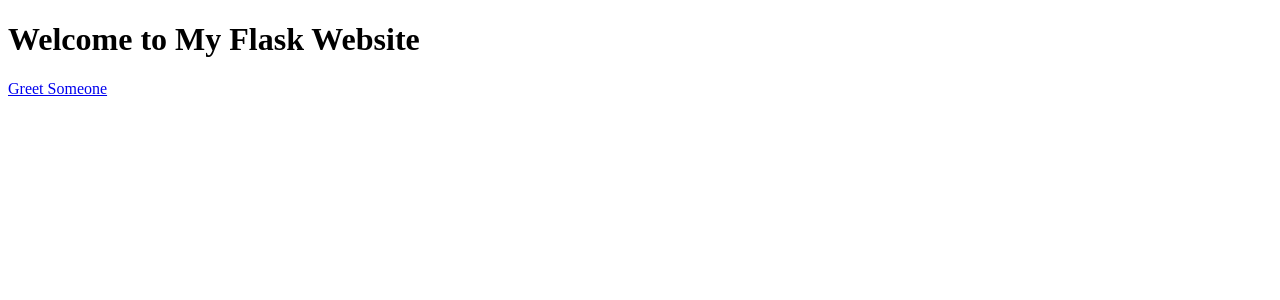
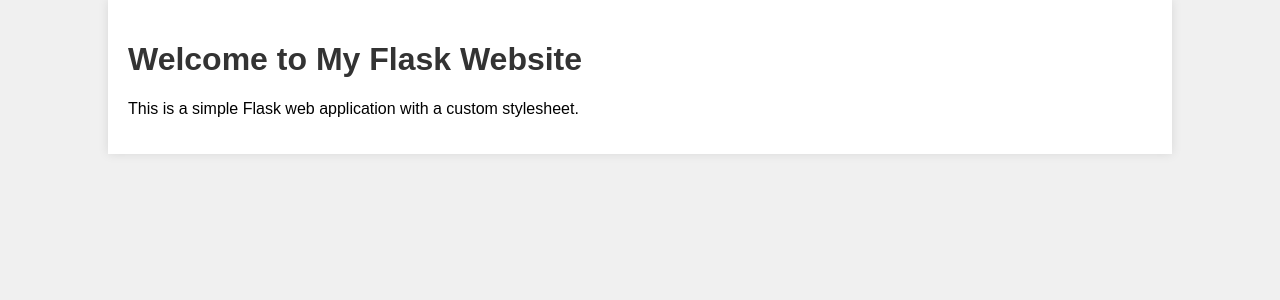
Before and after one commit to XenonNeK0/Web, a Flask app: page / in a window 1280 px wide. Shown: the top 300 px of the page. Run offline with Flask 3, Linux system fonts and the light colour scheme.

Commit message:
css网页部分

```diff
--- /dev/null
+++ b/FlaskWeb/static/styles.css
@@ -0,0 +1,19 @@
+/* styles.css */
+body {
+    font-family: Arial, sans-serif;
+    background-color: #f0f0f0;
+    margin: 0;
+    padding: 0;
+}
+
+h1 {
+    color: #333;
+}
+
+.container {
+    width: 80%;
+    margin: 0 auto;
+    padding: 20px;
+    background-color: #fff;
+    box-shadow: 0 0 10px rgba(0, 0, 0, 0.1);
+}
--- a/FlaskWeb/templates/index.html
+++ b/FlaskWeb/templates/index.html
@@ -3,10 +3,13 @@
 <head>
     <meta charset="UTF-8">
     <meta name="viewport" content="width=device-width, initial-scale=1.0">
-    <title>Home</title>
+    <title>My Flask Website</title>
+    <link rel="stylesheet" href="{{ url_for('static', filename='styles.css') }}">
 </head>
 <body>
-    <h1>Welcome to My Flask Website</h1>
-    <a href="/greet">Greet Someone</a>
+    <div class="container">
+        <h1>Welcome to My Flask Website</h1>
+        <p>This is a simple Flask web application with a custom stylesheet.</p>
+    </div>
 </body>
 </html>
```
